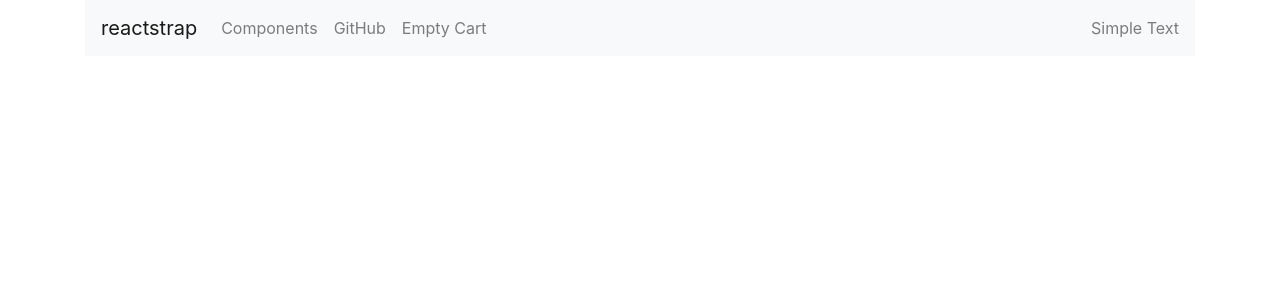
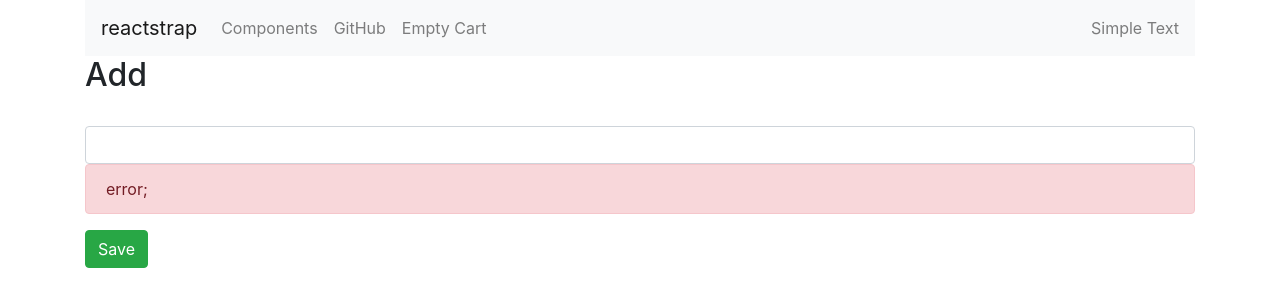
Before and after one commit to halidozkilic/redux-intro, a React (Create React App) app: page /saveproduct/1 in a window 1280 px wide. Shown: the top 306 px of the page. Built offline with nearby package versions, Linux system fonts and the light colour scheme.

Commit message:
product details added

```diff
--- /dev/null
+++ b/src/components/products/AddOrUpdateProduct.js
@@ -0,0 +1,70 @@
+import React, { useEffect, useState } from "react";
+import { connect } from "react-redux";
+import { getCategories } from "../../redux/actions/categoryActions";
+import { saveProduct } from "../../redux/actions/productActions";
+import ProductDetail from "./ProductDetail";
+
+function AddOrUpdateProduct({
+  products,
+  categories,
+  getProducts,
+  saveProduct,
+  history,
+  ...props
+}) {
+  const [product, setProduct] = useState({ ...props.product });
+  useEffect(() => {
+    if (categories.length === 0) {
+      getCategories();
+    }
+    setProduct({ ...props.product });
+  }, [props.product]);
+
+  function handleChange(event) {
+    const { name, value } = event.target;
+    setProduct((previousProduct) => ({
+      ...previousProduct,
+      [name]: name === "categoryID" ? parseInt(value, 10) : value,
+    }));
+  }
+
+  function handleSave(event) {
+    event.preventDefault();
+    saveProduct(product).then(() => {
+      history.push("/");
+    });
+  }
+  return (
+    <ProductDetail
+      product={product}
+      categories={categories}
+      onChange={handleChange}
+      OnSave={handleSave}
+    />
+  );
+}
+
+export function getProductById(products, productId) {
+  let product = products.find((product) => product.id === productId) || null;
+  return product;
+}
+
+function mapStateToProps(state, ownProps) {
+  const productId = ownProps.match.params.productId;
+  const product =
+    productId && state.productListReducer.length > 0
+      ? getProductById(state.productListReducer, productId)
+      : {};
+  return {
+    product,
+    products: state.productListReducer,
+    categories: state.categoryListReducer,
+  };
+}
+
+const mapDispatchToProps = {
+  getCategories,
+  saveProduct,
+};
+
+export default connect(mapStateToProps, mapDispatchToProps)(AddOrUpdateProduct);
--- /dev/null
+++ b/src/components/products/ProductDetail.js
@@ -0,0 +1,22 @@
+import React from "react";
+import TextInput from "../toolbox/TextInput";
+
+const ProductDetail = (categories, product, OnSave, onChange) => {
+  return (
+    <form onSubmit={OnSave}>
+      <h2>{product.id ? "update" : "Add"}</h2>
+      <TextInput
+        name="productName"
+        label="Product Name"
+        value={product.productName}
+        onChange={onChange}
+        error="error"
+      />
+
+      <button type="submit" className="btn btn-success">Save</button>
+    </form>
+  );
+};
+
+
+export default ProductDetail;
--- a/src/components/products/ProductList.js
+++ b/src/components/products/ProductList.js
@@ -5,6 +5,7 @@ import { bindActionCreators } from "redux";
 import * as productActions from "../../redux/actions/productActions";
 import * as cartActions from "../../redux/actions/cartActions";
 import alertfy from "alertifyjs";
+import {Link} from "react-router-dom"
 
 class ProductList extends Component {
   componentDidMount() {
@@ -37,7 +38,7 @@ class ProductList extends Component {
               {this.props.products.map(product=>(
                 <tr key={product.id}>
                <th scope="row">{product.id}</th>
-                <td>{product.productName}</td>
+                <td><Link to={"/saveproduct/"+product.id}>{product.productName} </Link> </td>
                 <td>{product.unitPrice}</td>
                 <td>{product.quantityPerUnit}</td>
                 <td>{product.unitsInStock}</td>
--- a/src/components/root/App.js
+++ b/src/components/root/App.js
@@ -3,6 +3,8 @@ import { Route, Switch } from "react-router-dom";
 import { Container } from "reactstrap";
 import CartDetail from "../cart/CartDetail";
 import Navi from "../navi/Navi";
+import AddOrUpdateProduct from "../products/AddOrUpdateProduct";
+import ProductDetail from "../products/ProductDetail";
 import Dashboard from "./Dashboard";
 function App() {
   return (
@@ -13,6 +15,7 @@ function App() {
           <Route path="/" exact component={Dashboard} />
           <Route path="/product" exact component={Dashboard} />
           <Route path="/cart" exact component={CartDetail} />
+          <Route path="/saveproduct/:productId" exact component={AddOrUpdateProduct} />
         </Switch>
 
       </Container>
--- /dev/null
+++ b/src/components/toolbox/TextInput.js
@@ -0,0 +1,27 @@
+import React from "react";
+
+const TextInput = ({ name, label, onChange, placeHolder, value, error }) => {
+  let wrapperClass = "form-group";
+
+  if (error && error.length > 0) {
+    wrapperClass += " has-error";
+  }
+  return (
+    <div className={wrapperClass}>
+      <label htmlFor={name}></label>
+      <div className="field">
+        <input
+          type="text"
+          name={name}
+          className="form-control"
+          placeholder={placeHolder}
+          value={value}
+          onChange={onChange}
+        />
+        {error&&<div className="alert alert-danger">{error};</div>}
+      </div>
+    </div>
+  );
+};
+
+export default TextInput;
```
